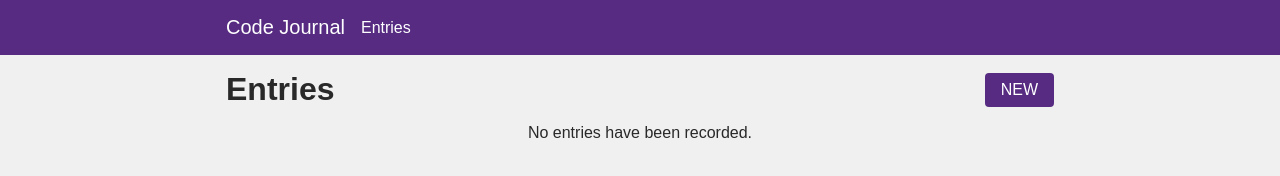
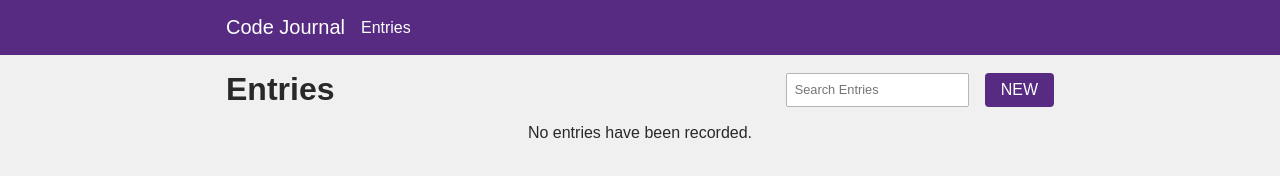
Before and after one commit to kyle-kettler/code-journal, a website: page index.html in a window 1280 px wide. Both pictures are taken after a click on the link "Entries". Drawn offline with Linux system fonts and the light colour scheme; a web font is replaced by a local one.

Commit message:
Add a search field to the page and style the search field #5

```diff
--- a/css/styles.css
+++ b/css/styles.css
@@ -59,6 +59,12 @@ input:focus {
 
 textarea:focus {
   outline-color: var(--purple);
+}
+
+input.search {
+  font-size: 0.8rem;
+  margin: 0;
+  padding: 0.5rem;
 }
 
 label {
@@ -159,6 +165,12 @@ label {
   flex-direction: row-reverse;
 }
 
+.flex-button-group {
+  display: flex;
+  column-gap: 1rem;
+  align-items: stretch;
+}
+
 .fa-pencil {
   color: var(--purple);
   font-size: 1.25rem;
--- a/index.html
+++ b/index.html
@@ -73,7 +73,10 @@
       <div class="row">
         <div class="col-full flex space-between">
           <h1>Entries</h1>
-          <a class="button" id="form-link">New</a>
+          <div class="flex-button-group">
+            <input id="search-input" type="text" class="search" placeholder="Search Entries"/>
+            <a class="button" id="form-link">New</a>
+          </div>
         </div>
       </div>
       <p id="no-entries" class="no-entries">No entries have been recorded.</p>
```
